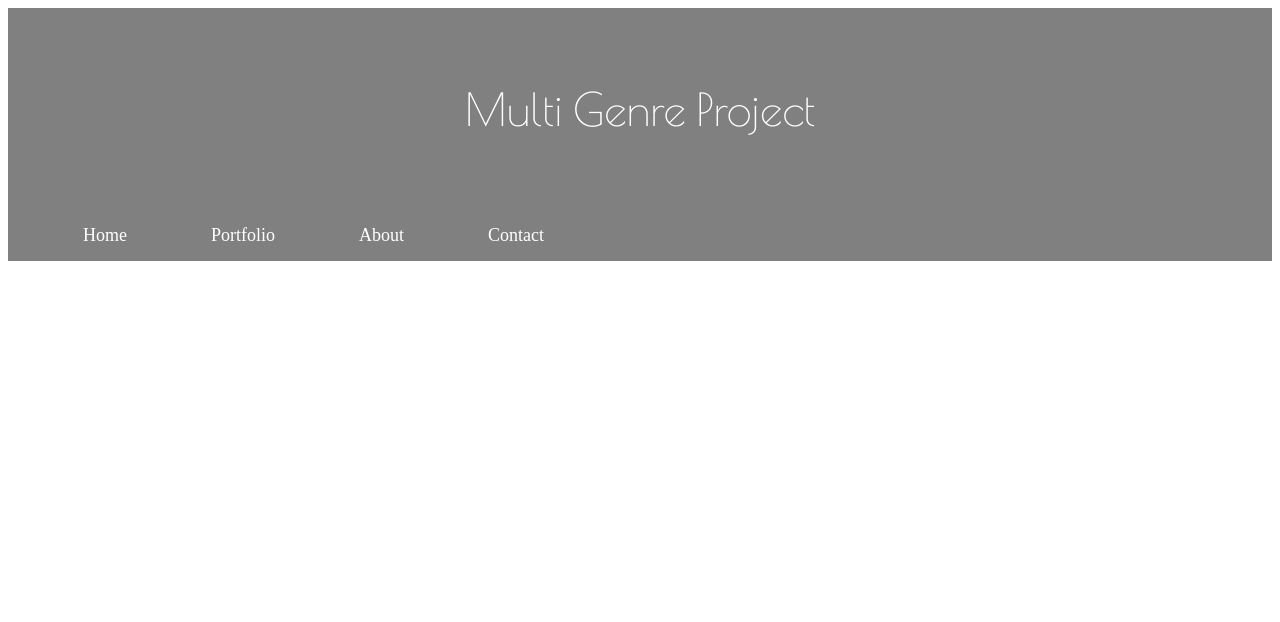
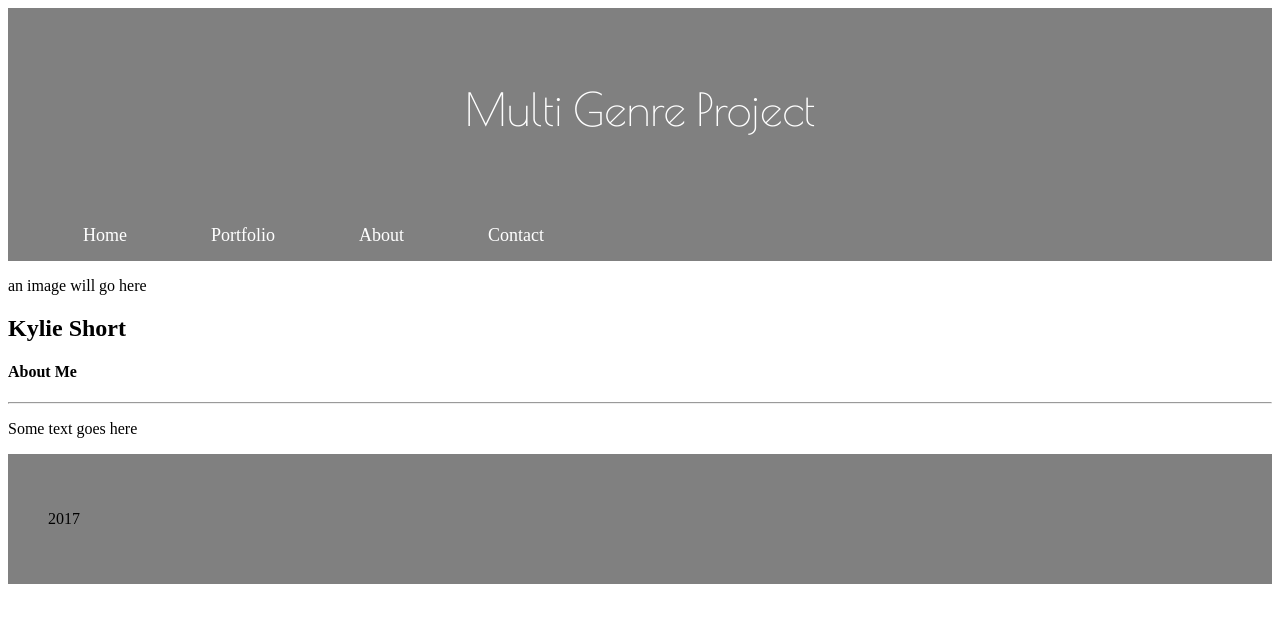
Before and after one commit to BillNyes-Bowtie/project, a plain HTML site: page index.html in a window 1280 px wide. Drawn offline with nearby package versions, Linux system fonts and the light colour scheme; a web font is replaced by a local one.

Commit message:
Update index.html

```diff
--- a/index.html
+++ b/index.html
@@ -32,6 +32,20 @@
 <li><a href="#contact">Contact</a></li>
 </ul></nav>
 		</div>
+		<aside>
+		<section>
+		<p>an image will go here<p>
+			</section>
+		</aside>
+		<article>
+			<h2>Kylie Short</h2>
+			<h4>About Me</h4>
+			<hr>
+			<p>Some text goes here</p>
+		</article>
+
+
+		<footer><p>2017</p></footer>
 	</body>
 
 
```
